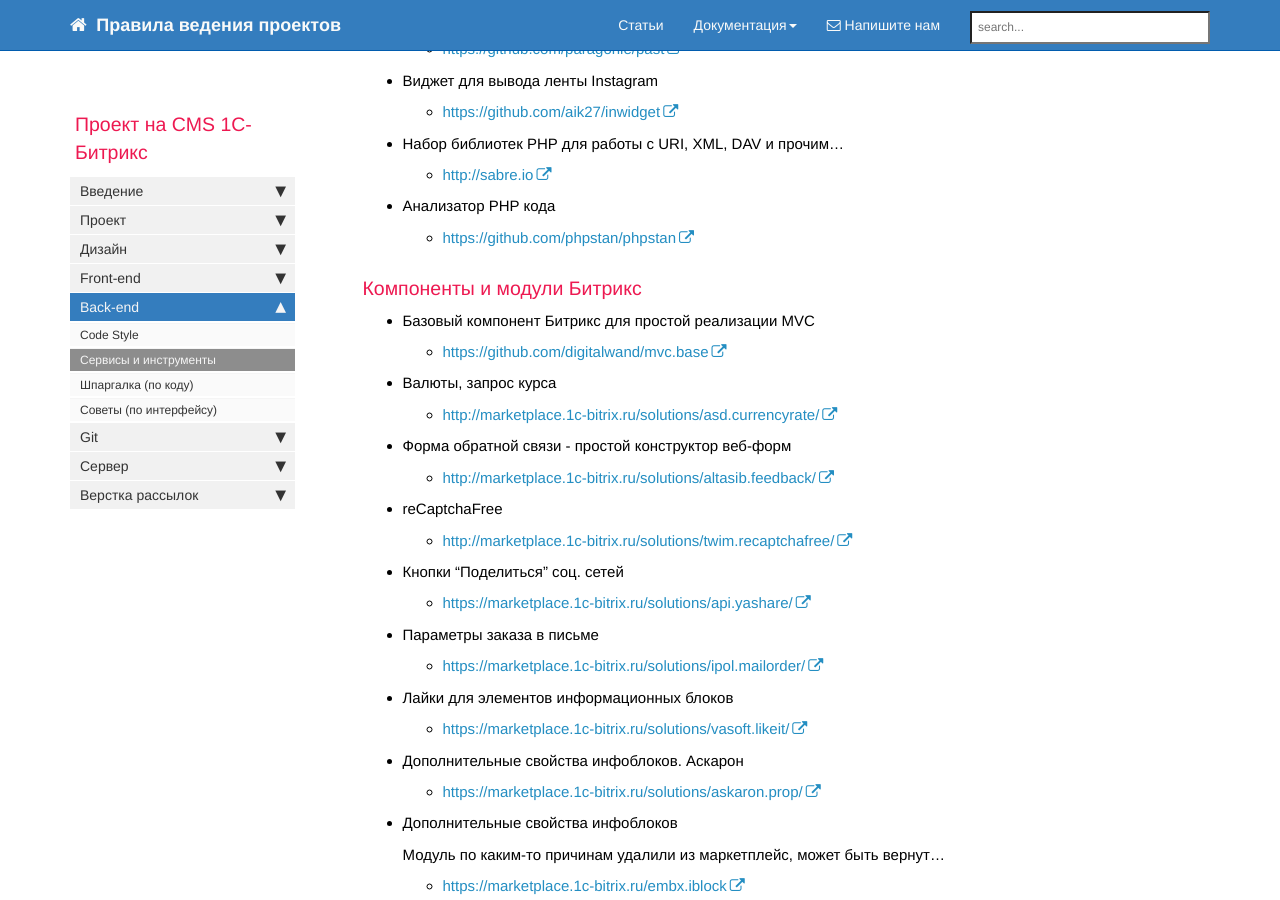
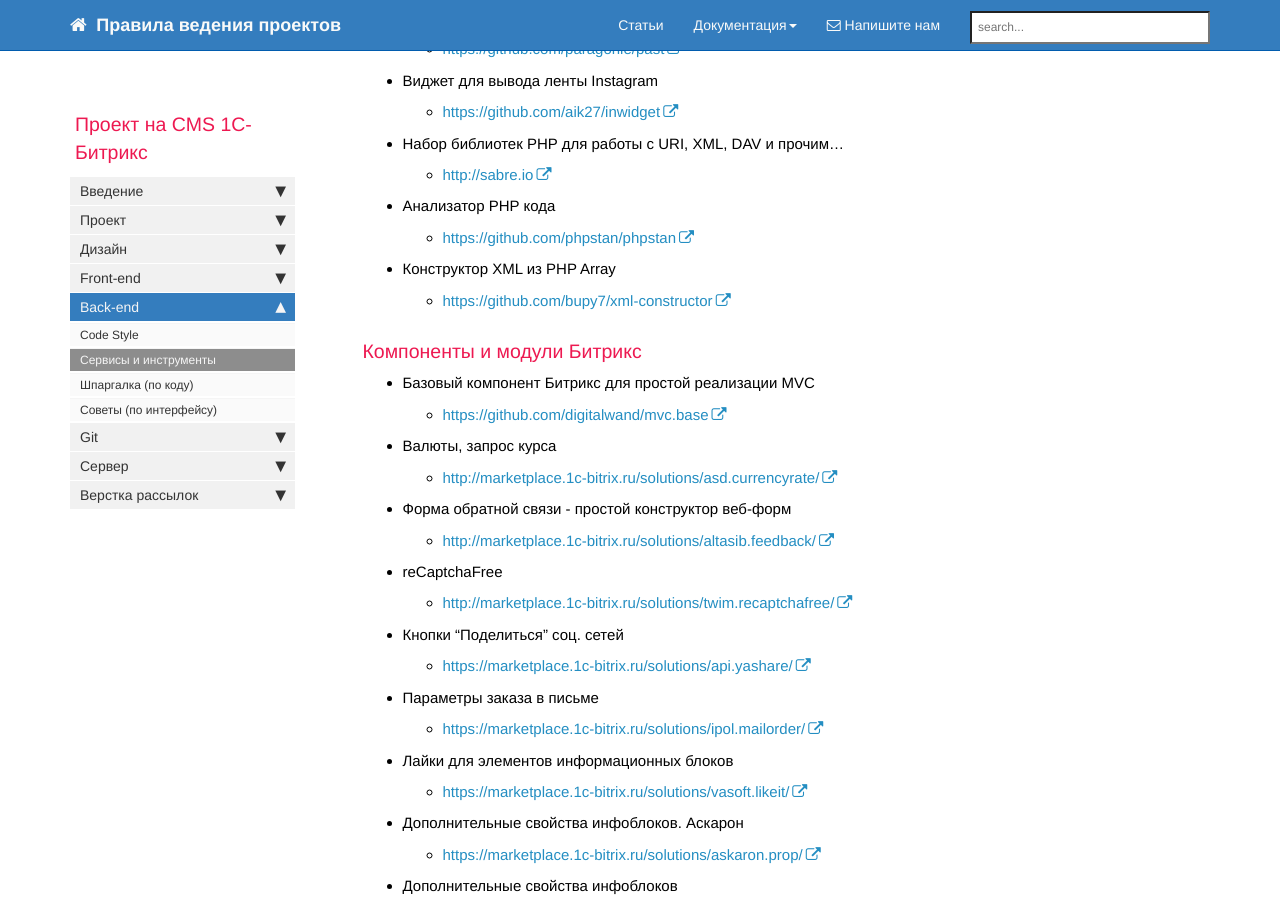
Before and after one commit to gdecider/gdecider.github.io, a Jekyll site: the page built from pages/bx/bx_back-tools.md, in a window 1280 px wide and 900 px high, scrolled down 1107 px. Built offline with Jekyll 4.4.1, drawn with Linux system fonts in a browser that asks for light colours; nearby versions of some CDN libraries; comment, search, counter and statistics services are not loaded.

Commit message:
Update bx_back-tools.md

```diff
--- a/pages/bx/bx_back-tools.md
+++ b/pages/bx/bx_back-tools.md
@@ -74,6 +74,9 @@
 
 * Анализатор PHP кода
   * [https://github.com/phpstan/phpstan](https://github.com/phpstan/phpstan)
+
+* Конструктор XML из PHP Array
+  * [https://github.com/bupy7/xml-constructor](https://github.com/bupy7/xml-constructor)
 
 ### Компоненты и модули Битрикс
 
```
